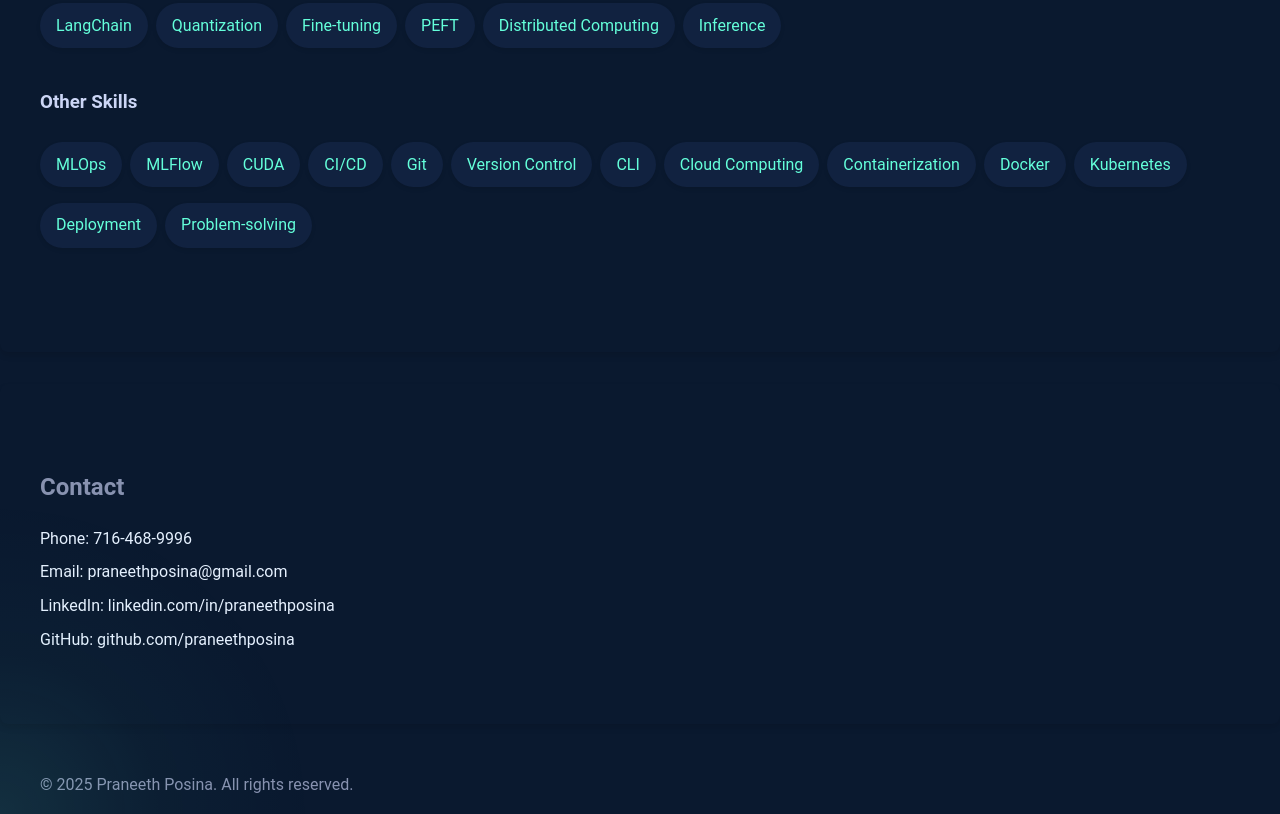
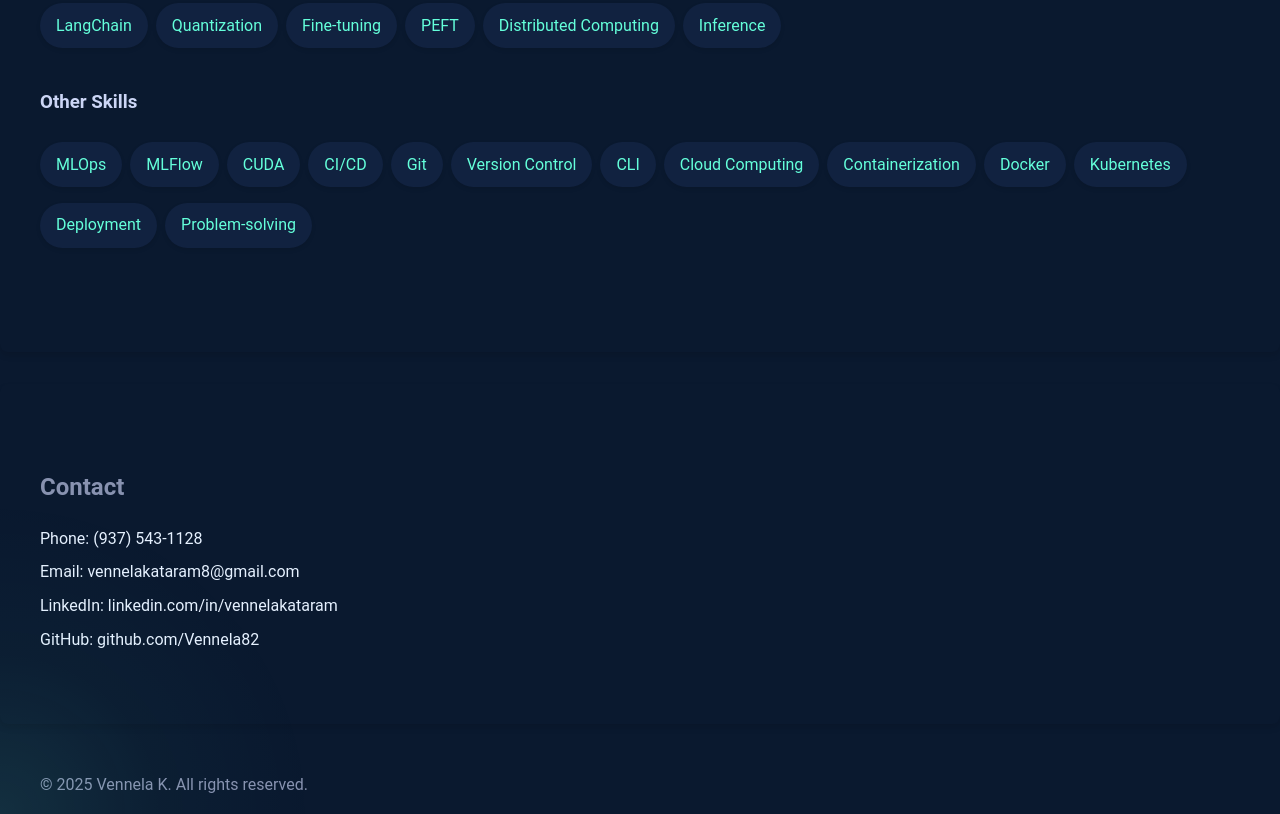
Before and after one commit to Vennela82/Vennela82.github.io, a plain HTML site: page pravalika2603.github.io-main/index.html in a window 1280 px wide. Shown: the part 6778-7592 px from the top of the page. Drawn offline with nearby package versions, Linux system fonts and the light colour scheme; files that its build step writes are made by us from their sources; files whose address does not match are found by name.

```diff
--- a/pravalika2603.github.io-main/index.html
+++ b/pravalika2603.github.io-main/index.html
@@ -431,17 +431,17 @@
         <section id="contact" class="section">
             <div class="container">
                 <h2>Contact</h2>
-                <p>Phone: 716-468-9996</p>
-                <p>Email: <a href="mailto:praneethposina@gmail.com">praneethposina@gmail.com</a></p>
-                <p>LinkedIn: <a href="https://www.linkedin.com/in/praneethposina" target="_blank">linkedin.com/in/praneethposina</a></p>
-                <p>GitHub: <a href="https://github.com/praneethposina" target="_blank">github.com/praneethposina</a></p>
+                <p>Phone: (937) 543-1128</p>
+                <p>Email: <a href="mailto:vennelakataram8@gmail.com">vennelakataram8@gmail.com</a></p>
+                <p>LinkedIn: <a href="https://www.linkedin.com/in/vennelakataram" target="_blank">linkedin.com/in/vennelakataram</a></p>
+                <p>GitHub: <a href="https://github.com/Vennela82" target="_blank">github.com/Vennela82</a></p>
             </div>
         </section>
     </main>
 
     <footer>
         <div class="container">
-            <p>&copy; 2025 Praneeth Posina. All rights reserved.</p>
+            <p>&copy; 2025 Vennela K. All rights reserved.</p>
         </div>
     </footer>
 
```
Also changed, not shown: index.html (+1 -1 lines).
